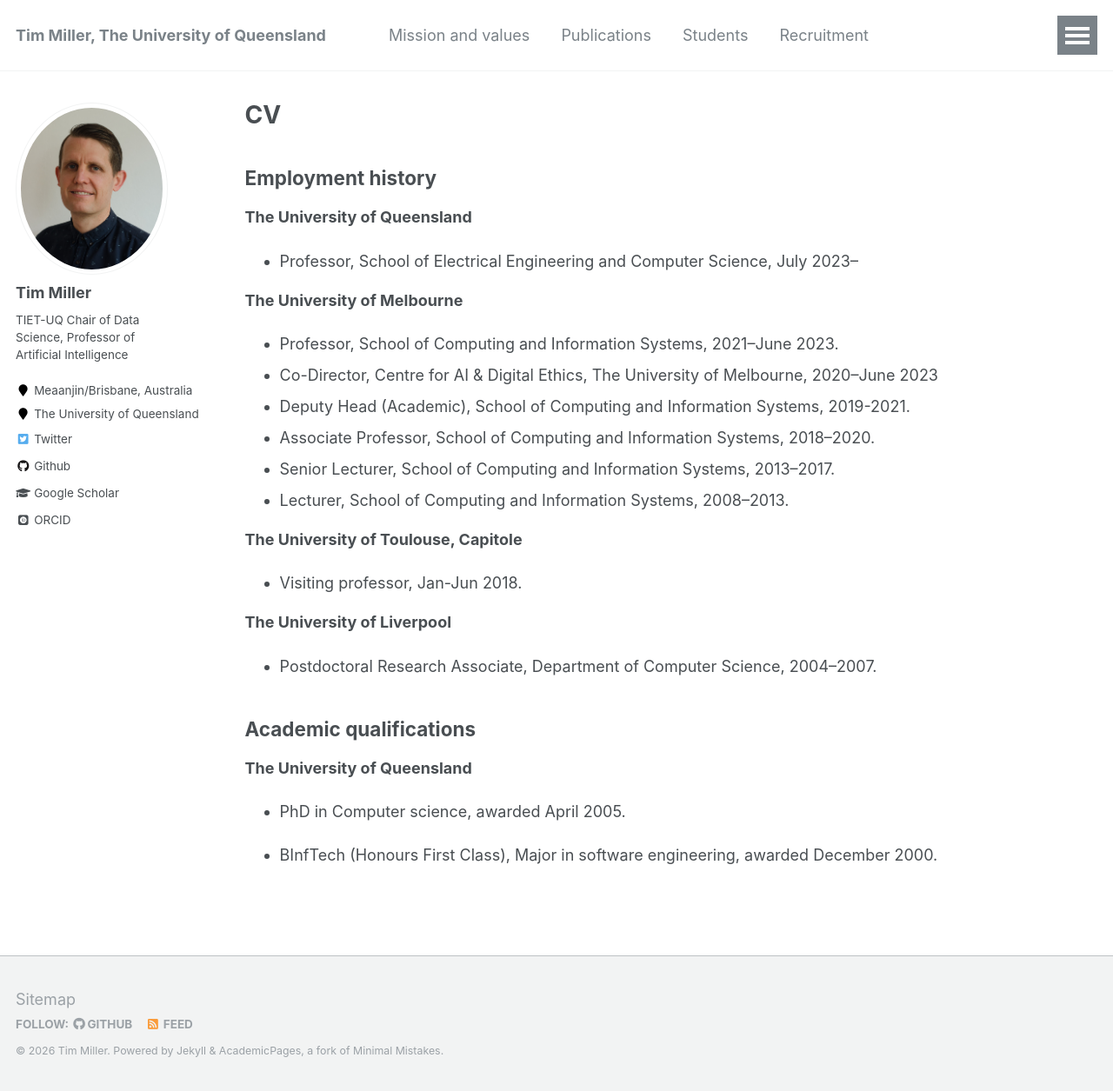
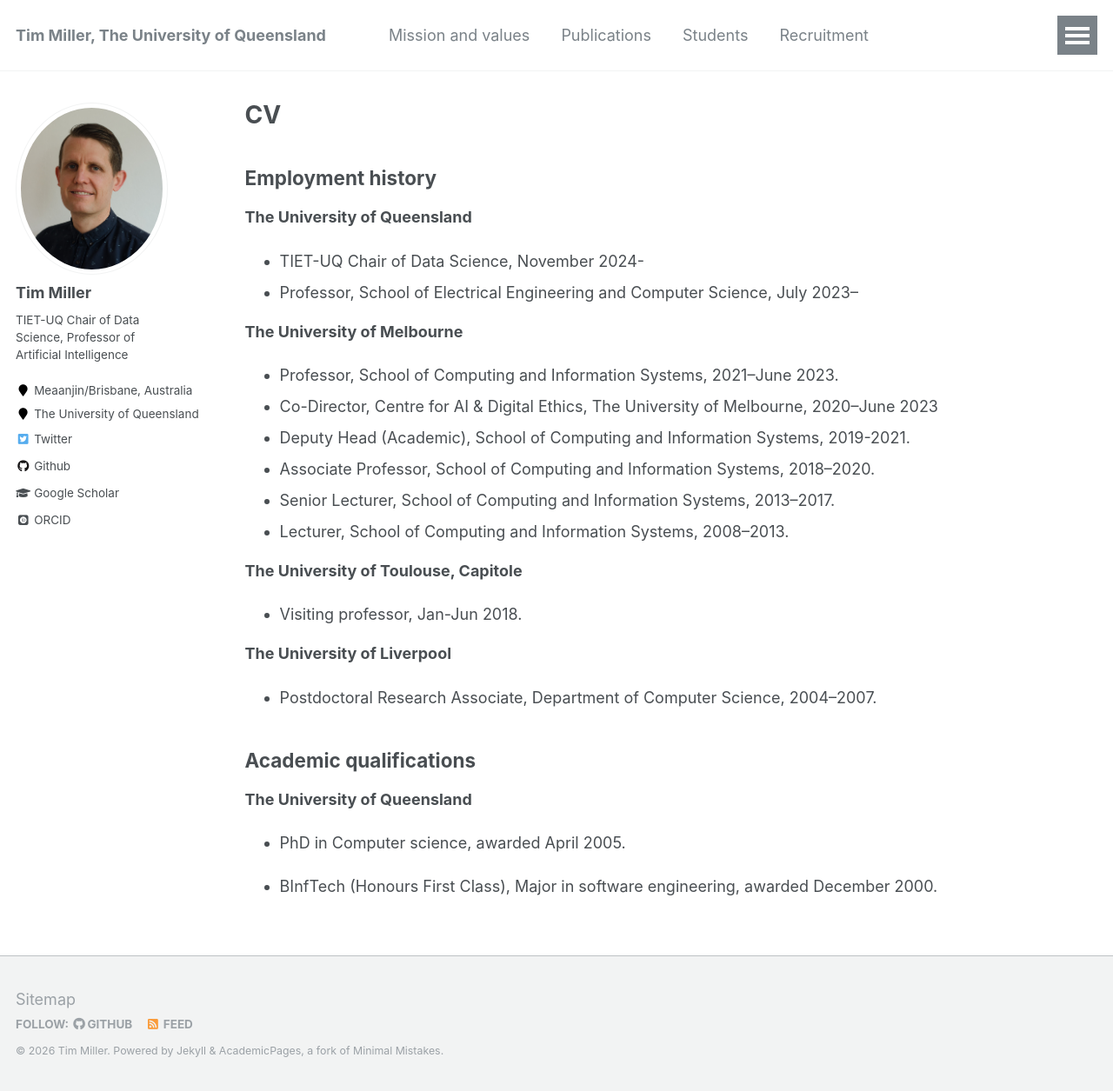
Before and after one commit to uqtmiller/uqtmiller.github.io, a Jekyll site: the page built from _pages/cv.md, in a window 1280 px wide and 1255 px high. Shown: the whole window at 87% size. Built offline with Jekyll 4.4.1, drawn with Linux system fonts in a browser that asks for light colours; some web fonts are replaced.

Commit message:
Update cv.md

```diff
--- a/_pages/cv.md
+++ b/_pages/cv.md
@@ -12,6 +12,7 @@
 ## Employment history
 
 **The University of Queensland**
+  * TIET-UQ Chair of Data Science, November 2024-
   * Professor, School of Electrical Engineering and Computer Science, July 2023–
 
 **The University of Melbourne**
```
